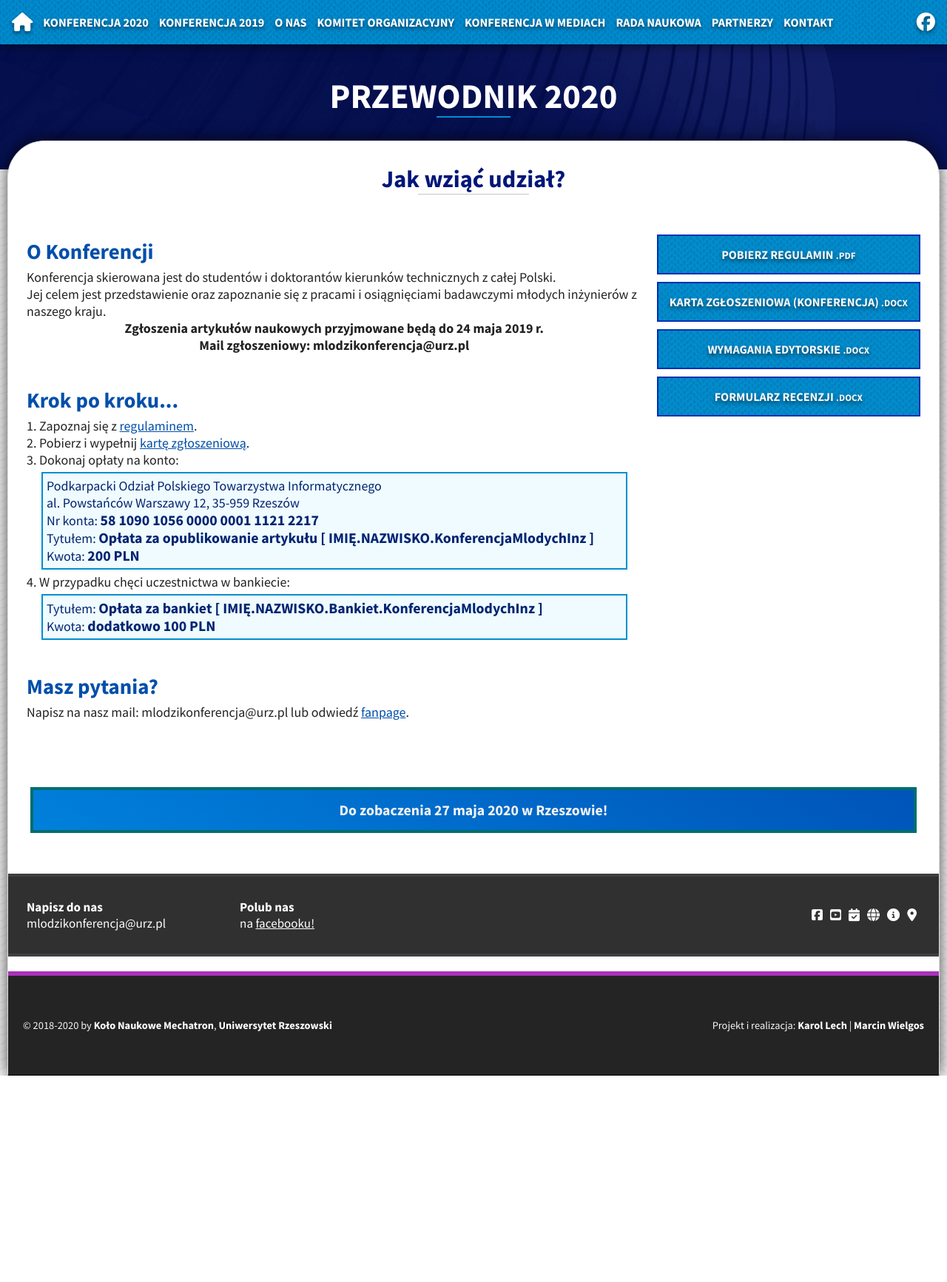
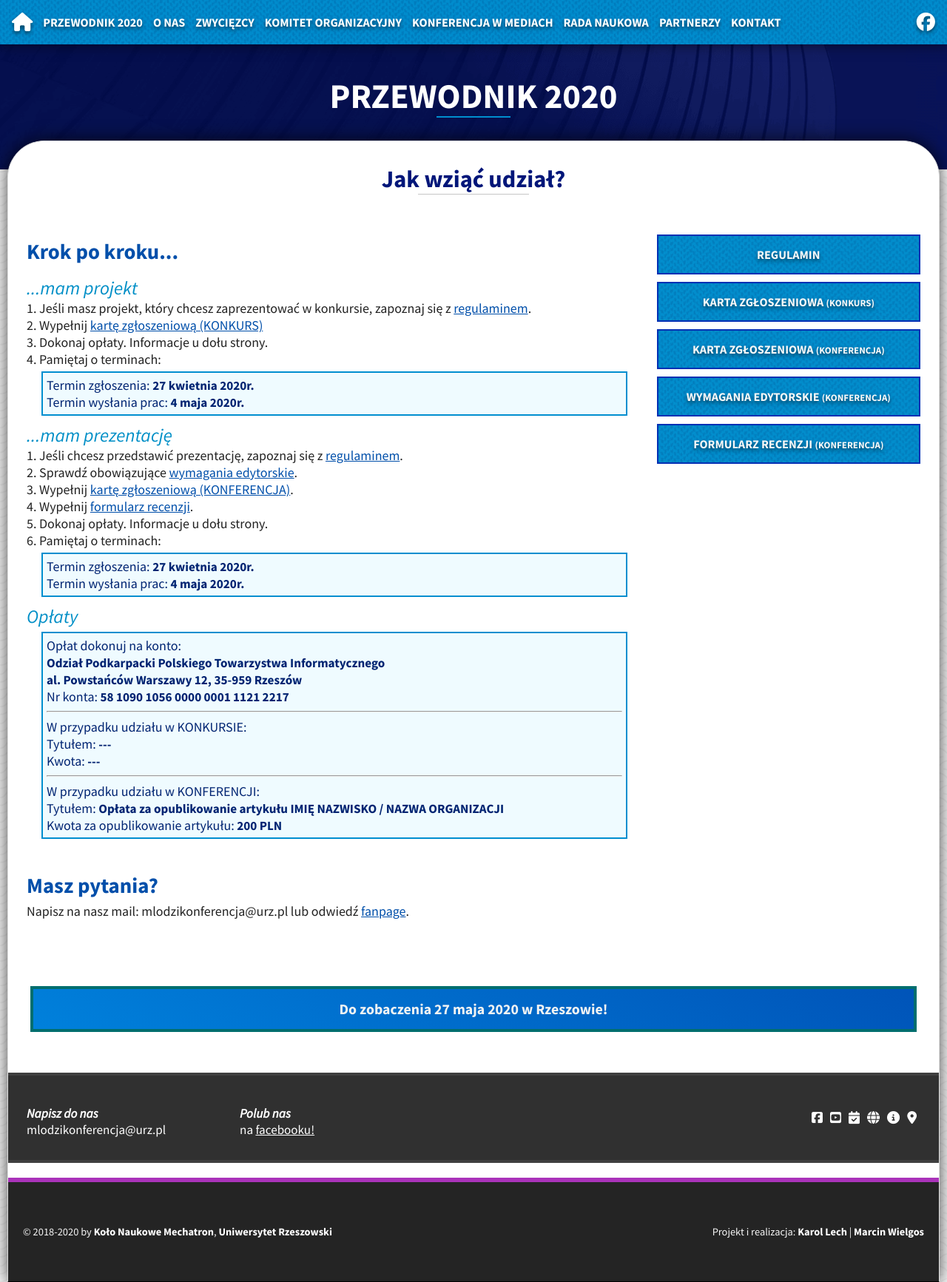
Before and after one commit to mwvabes/kmi-mechatron, a PHP site: page /przewodnik2020.html in a window 1280 px wide. Shown: the whole page at 74% size. Before the commit the page ends 1454 px from the top, so only its background shows below. Run offline with PHP 8.4, Linux system fonts and the light colour scheme; style sheets or scripts are compiled from the project's sources; some libraries are stand-ins or nearby versions.

Commit message:
Add documents links

```diff
--- a/przewodnik2020.html
+++ b/przewodnik2020.html
@@ -34,9 +34,9 @@
       </div>
       <ul>
         <li class="iconLink"><a href="/index.html"><i class="fas fa-home"></i></a></li>
-        <li><a href="/przewodnik2020.html">Konferencja 2020</a></li>
-        <li><a href="/konferencja2019.html">Konferencja 2019</a></li>
-        <li><a href=" index.html#o-nas" id="aboutConferenceNav" data-target-id="aboutConference">O nas</a></li>
+        <li><a href="/przewodnik2020.html">Przewodnik 2020</a></li>
+        <li><a href="index.html#o-nas" id="aboutConferenceNav" data-target-id="aboutConference">O nas</a></li>
+        <li><a href="index.html#zwyciezcy" id="winnersNav" data-target-id="winners">Zwycięzcy</a></li>
         <li><a href="index.html#komitet-organizacyjny" id="organiserNav" data-target-id="organiser">Komitet
             Organizacyjny</a></li>
         <li><a href="index.html#w-mediach" id="aboutUsInMediaNav" data-target-id="aboutUsInMedia">Konferencja w
@@ -71,34 +71,48 @@
       <div class="informationContainer">
         <div class="infLeft">
           <section>
-            <h3>O Konferencji</h3>
-            <p>Konferencja skierowana jest do studentów i doktorantów kierunków technicznych z całej Polski.</p>
-            <p>Jej celem jest przedstawienie oraz zapoznanie się z pracami i osiągnięciami badawczymi młodych inżynierów
-              z naszego kraju.</p>
-            <p class="center"><strong>Zgłoszenia artykułów naukowych przyjmowane będą do 24 maja 2019 r.</strong></p>
-            <p class="center"><strong>Mail zgłoszeniowy: mlodzikonferencja@urz.pl</strong></p>
-          </section>
-          <section>
             <h3>Krok po kroku...</h3>
+            <h4>...mam projekt</h4>
             <ol>
-              <li>Zapoznaj się z <a href="!">regulaminem</a>.</li>
-              <li>Pobierz i wypełnij <a href="!">kartę zgłoszeniową</a>.</li>
-              <li>Dokonaj opłaty na konto:
-                <div class="paymentInfo">
-                  <p>Podkarpacki Odział Polskiego Towarzystwa Informatycznego</p>
-                  <p>al. Powstańców Warszawy 12, 35-959 Rzeszów</p>
-                  <p>Nr konta: <span>58 1090 1056 0000 0001 1121 2217</span></p>
-                  <p>Tytułem: <span>Opłata za opublikowanie artykułu [ IMIĘ.NAZWISKO.KonferencjaMlodychInz ]</span></p>
-                  <p>Kwota: <span>200 PLN</span></p>
-                </div>
-              </li>
-              <li>W przypadku chęci uczestnictwa w bankiecie:
-                <div class="paymentInfo">
-                  <p>Tytułem: <span>Opłata za bankiet [ IMIĘ.NAZWISKO.Bankiet.KonferencjaMlodychInz ]</span></p>
-                  <p>Kwota: <span>dodatkowo 100 PLN</span></p>
+              <li>Jeśli masz projekt, który chcesz zaprezentować w konkursie, zapoznaj się z <a href="!">regulaminem</a>.</li>
+              <li>Wypełnij <a href="https://docs.google.com/forms/d/e/1FAIpQLSdsSycmpJQvw0ognamPxuSj2IQK3cRK8aWkQtmPuOcONXUMIA/viewform" target="_blank">kartę zgłoszeniową (KONKURS)</a></li>
+              <li>Dokonaj opłaty. Informacje u dołu strony.</li>
+              <li>Pamiętaj o terminach:
+                <div class="additionalInfo">
+                  <p>Termin zgłoszenia: <span>27 kwietnia 2020r.</span></p>
+                  <p>Termin wysłania prac: <span>4 maja 2020r.</span></p>
                 </div>
               </li>
             </ol>
+            <h4>...mam prezentację</h4>
+            <ol>
+              <li>Jeśli chcesz przedstawić prezentację, zapoznaj się z <a href="!">regulaminem</a>.</li>
+              <li>Sprawdź obowiązujące <a href="https://drive.google.com/open?id=1BwUW9pSBKK27ohxpQvoqetdKAcdql5NJ" target="_blank">wymagania edytorskie</a>.</li>
+              <li>Wypełnij <a href="https://docs.google.com/forms/d/e/1FAIpQLSdiStrISjX6gkUATZrfYdsuUaaTMgXPWZS7roGDMno4blRreg/viewform" target="_blank">kartę zgłoszeniową (KONFERENCJA)</a>.</li>
+              <li>Wypełnij <a href="">formularz recenzji</a>.</li>
+              <li>Dokonaj opłaty. Informacje u dołu strony.</li>
+              <li>Pamiętaj o terminach:
+                <div class="additionalInfo">
+                  <p>Termin zgłoszenia: <span>27 kwietnia 2020r.</span></p>
+                  <p>Termin wysłania prac: <span>4 maja 2020r.</span></p>
+                </div>
+              </li>
+            </ol>
+            <h4>Opłaty</h4>
+            <div class="additionalInfo">
+              <p>Opłat dokonuj na konto:</p>
+              <p><span>Odział Podkarpacki Polskiego Towarzystwa Informatycznego</span></p>
+              <p><span>al. Powstańców Warszawy 12, 35-959 Rzeszów</span></p>
+              <p>Nr konta: <span>58 1090 1056 0000 0001 1121 2217</span></p>
+              <hr>
+              <p>W przypadku udziału w KONKURSIE:</p>
+              <p>Tytułem: <span>---</span></p>
+              <p>Kwota: <span>---</span></p>
+              <hr>
+              <p>W przypadku udziału w KONFERENCJI:</p>
+              <p>Tytułem: <span>Opłata za opublikowanie artykułu IMIĘ NAZWISKO / NAZWA ORGANIZACJI</span></p>
+              <p>Kwota za opublikowanie artykułu: <span>200 PLN</span></p>
+            </div>
           </section>
 
           <section>
@@ -110,10 +124,11 @@
         </div>
         <div class="infRight">
           <div class="buttonSection">
-            <a href="!"><button>Pobierz regulamin <span class="extInfo">.pdf</span></button></a>
-            <a href="!"><button>Karta zgłoszeniowa (KONFERENCJA) <span class="extInfo">.docx</span></button></a>
-            <a href="!"><button>Wymagania edytorskie <span class="extInfo">.docx</span></button></a>
-            <a href="!"><button>Formularz recenzji <span class="extInfo">.docx</span></button></a>
+            <a href="!" target="_blank">Regulamin <span class="extInfo"></span></a>
+            <a href="https://docs.google.com/forms/d/e/1FAIpQLSdsSycmpJQvw0ognamPxuSj2IQK3cRK8aWkQtmPuOcONXUMIA/viewform" target="_blank">Karta zgłoszeniowa <span class="extInfo">(Konkurs)</span></a>
+            <a href="https://docs.google.com/forms/d/e/1FAIpQLSdiStrISjX6gkUATZrfYdsuUaaTMgXPWZS7roGDMno4blRreg/viewform" target="_blank">Karta zgłoszeniowa <span class="extInfo">(Konferencja)</span></a>
+            <a href="https://drive.google.com/open?id=1BwUW9pSBKK27ohxpQvoqetdKAcdql5NJ" target="_blank">Wymagania edytorskie <span class="extInfo">(Konferencja)</span></a>
+            <a href="https://drive.google.com/file/d/1q3mQTzNTZmcxJGjGRt9kC4i8c6sKc8wN/view?usp=sharing" target="_blank">Formularz recenzji <span class="extInfo">(Konferencja)</span></a>
           </div>
         </div>
       </div>
--- a/styles/info.css
+++ b/styles/info.css
@@ -97,6 +97,12 @@ section.information > *:not(:last-child) {
   color: #004faa;
 }
 
+.information h4 {
+  font-style: italic;
+  color: #008fc7;
+  margin-top: 10px;
+}
+
 .information section {
   position: relative;
   margin-bottom: 40px;
@@ -165,7 +171,9 @@ section.information > *:not(:last-child) {
       flex-wrap: wrap;
 }
 
-.buttonSection button {
+.buttonSection a {
+  text-decoration: none;
+  text-align: center;
   padding: 15px 10px;
   background-color: #20afc9;
   color: #f7f7f7;
@@ -182,14 +190,14 @@ section.information > *:not(:last-child) {
   margin-bottom: 10px;
 }
 
-.buttonSection button:hover {
+.buttonSection a:hover {
   background-color: #008fc7;
   border-color: #004faa;
   background-image: none;
   color: #e4e4e4;
 }
 
-.paymentInfo {
+.additionalInfo {
   padding: 5px;
   background-color: #effbff;
   border: 2px solid #008ecf;
@@ -198,13 +206,13 @@ section.information > *:not(:last-child) {
   font-size: .9rem;
 }
 
-.paymentInfo h4 {
+.additionalInfo h4 {
   font-size: .9rem;
 }
 
-.paymentInfo span {
+.additionalInfo span {
   font-weight: bold;
-  font-size: 1.1em;
+  font-size: .95em;
 }
 
 .extInfo {
@@ -241,7 +249,7 @@ section.information > *:not(:last-child) {
         -ms-flex: 1;
             flex: 1;
   }
-  .buttonSection button {
+  .buttonSection a {
     min-height: 75px;
     height: 100%;
   }
--- a/styles/info.scss
+++ b/styles/info.scss
@@ -105,6 +105,12 @@ section.information > *:not(:last-child) {
   color: #004faa;
 }
 
+.information h4 {
+  font-style: italic;
+  color: #008fc7;
+  margin-top: 10px;
+}
+
 .information section {
   position: relative;
   margin-bottom: 40px;
@@ -157,7 +163,9 @@ section.information > *:not(:last-child) {
   flex-wrap: wrap;
 }
 
-.buttonSection button {
+.buttonSection a {
+  text-decoration: none;
+  text-align: center;
   padding: 15px 10px;
   background-color: $actionButtonBgColor;
   color: $actionButtonColor;
@@ -173,14 +181,14 @@ section.information > *:not(:last-child) {
   margin-bottom: 10px;
 }
 
-.buttonSection button:hover {
+.buttonSection a:hover {
   background-color: $actionButtonBgColorHover;
   border-color: $actionButtonBorderColorHover;
   background-image: none;
   color: #e4e4e4;
 }
 
-.paymentInfo {
+.additionalInfo {
   padding: 5px;
   background-color: #effbff;
   border: 2px solid $blue;
@@ -189,13 +197,13 @@ section.information > *:not(:last-child) {
   font-size: .9rem;
 }
 
-.paymentInfo h4 {
+.additionalInfo h4 {
   font-size: .9rem;
 }
 
-.paymentInfo span {
+.additionalInfo span {
   font-weight: bold;
-  font-size: 1.1em;
+  font-size: .95em;
 }
 
 .extInfo {
@@ -227,7 +235,7 @@ section.information > *:not(:last-child) {
     flex: 1;
   }
 
-  .buttonSection button {
+  .buttonSection a {
     min-height: 75px;
     height: 100%;
   }
```
Also changed, not shown: index.html (+43 -36 lines), styles/homepage.css (+81 -4 lines), styles/homepage.scss (+62 -4 lines), 2 other files.
